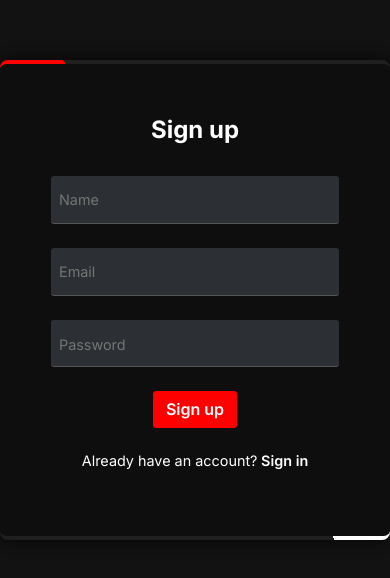
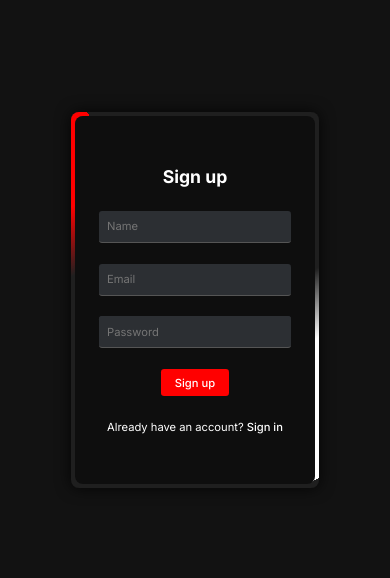
Before and after one commit to alraltse/Blog-Web-Page, a React (Vite) app: page /register in a window 390 px wide. Shown: the part 122-700 px from the top of the page. Built offline with nearby package versions, Linux system fonts and the light colour scheme; no server answers.

Commit message:
Added responsive design for login/register pages

```diff
--- a/src/styles/home.css
+++ b/src/styles/home.css
@@ -66,10 +66,8 @@
     position: absolute;
     top: 1rem;
     right: 1rem;
-
     height: 2.5rem;
     width: 2.5rem;
-
     cursor: pointer;
     background-color: #ff0000;
     border: none;
@@ -116,16 +114,12 @@
     width: 3rem;
     margin: 0;
     background-color: #ff0000;
-
     position: absolute;
     top: 35%;
-
     border-radius: 50%;
-
     display: flex;
     justify-content: center;
     align-items: center;
-
     cursor: pointer;
     transition: transform 0.3s ease, box-shadow 0.3s ease;
     box-shadow: 0 0 10px rgba(255, 0, 0, 0.5);
--- a/src/styles/login-register.css
+++ b/src/styles/login-register.css
@@ -20,9 +20,7 @@
   flex-direction: column;
   justify-content: center;
   align-items: center;
-
   position: relative;
-
   width: 23rem;
   height: 27rem;
   background-color: rgba(34, 34, 34, 0.8);
@@ -77,7 +75,6 @@
 .form-login-background {
   width: 22.5rem;
   height: 26.5rem;
-
   position: relative;
   z-index: 2;
   background-color: rgb(34, 34, 34);
@@ -87,7 +84,6 @@
 .form-register-background {
   width: 24.5rem;
   height: 29.5rem;
-
   position: relative;
   z-index: 2;
   background-color: rgb(34, 34, 34);
@@ -99,10 +95,8 @@
   flex-direction: column;
   justify-content: center;
   align-items: center;
-
   width: 22.5rem;
   height: 26.5rem;
-
   position: relative;
   z-index: 2;
   background-color: rgba(0, 0, 0, 0.6);
@@ -118,10 +112,8 @@
   flex-direction: column;
   justify-content: center;
   align-items: center;
-
   width: 24.5rem;
   height: 29.5rem;
-
   position: relative;
   z-index: 2;
   background-color: rgba(0, 0, 0, 0.6);
@@ -146,15 +138,12 @@
   width: 18rem;
   height: 3rem;
   outline: none;
-
   background-color: #2c2f33;
   caret-color: white;
   color: white;
-
   border: none;
   border-bottom: 1px solid #555;
   border-radius: 0.2rem;
-
   font-size: 0.9rem;
   transition: border-color 0.3s ease-in-out;
 }
@@ -173,9 +162,7 @@
   color: white;
   border-bottom: 1px solid #555;
   border-radius: 0.2rem;
-
   display: flex;
-
   transition: border-color 0.3s ease-in-out;
 }
 
@@ -184,7 +171,7 @@
   height: 3rem;
   display: none;
   align-items: center;
-  cursor: pointer
+  cursor: pointer;
 }
 
 .visibility:focus-within {
@@ -216,14 +203,12 @@
   height: 2.3rem;
   cursor: pointer;
   outline: none;
-
   background-color: #ff0000;
   color: white;
   font-weight: 600;
   font-size: 1rem;
   border: none;
   border-radius: 0.2rem;
-
   transition: background-color 0.3s ease-in-out, transform 0.2s;
 }
 
@@ -263,3 +248,130 @@ span {
 .link-register:hover {
   color:#ff0000;
 }
+
+@media (max-width: 600px) {
+  .login {
+    width: 15.5rem;
+    height: 19.5rem;
+  }
+
+  .register {
+    width: 15.5rem;
+    height: 23.5rem;
+  }
+
+  .login::before,
+  .register::before {
+    top: -20%;
+    left: -50%;
+    width: 15rem;
+    height: 15rem;
+  }
+
+  .login::after,
+  .register::after {
+    top: -20%;
+    left: -50%;
+    width: 15rem;
+    height: 15rem;
+  }
+
+  .form-login-background {
+    width: 15rem;
+    height: 19rem;
+  }
+
+  .form-register-background {
+    width: 15rem;
+    height: 23rem;
+
+    position: relative;
+    z-index: 2;
+    background-color: rgb(34, 34, 34);
+    border-radius: 0.5rem;
+  }
+
+  .form-login {
+    width: 15rem;
+    height: 19rem;
+  }
+
+  .form-register {
+    width: 15rem;
+    height: 23rem;
+    padding: 1rem 0 0;
+  }
+
+  .login-header {
+    padding: 0.5rem;
+    font-size: 1.1rem;
+  }
+
+  .register-header {
+    padding: 0.5rem;
+    font-size: 1.1rem;
+  }
+
+  .input-email-login-register,
+  .input-password-login-register,
+  .input-name-login-register  {
+    margin: 1rem 1rem 0.3rem;
+    width: 12rem;
+    height: 2rem;
+    font-size: 0.7rem;
+  }
+
+  .visibility {
+    width: 12rem;
+    height: 2rem;
+    margin: 1rem 1rem 0.3rem;
+  }
+
+  .visibility-icon {
+    margin: 0.4rem;
+    height: 1.3rem;
+  }
+
+  .input-password-login-register {
+    width: 16rem;
+    height: 1.5rem;
+    margin: 0;
+  }
+
+  .error {
+    width: 12rem;
+  }
+
+  .formik-error {
+    font-size: 0.7rem;
+  }
+
+  .btn-login,
+  .btn-register {
+    margin: 1rem 0 1rem 0;
+    width: 4.3rem;
+    height: 1.7rem;
+    font-weight: 500;
+    font-size: 0.7rem;
+  }
+
+  .btn-register {
+    margin: 1rem 0 0 0;
+  }
+
+  span {
+    margin: 1.5rem 0 1.5rem 0;
+    font-size: 0.7rem;
+  }
+
+  .link-login {
+    font-size: 0.7rem;
+    font-weight: 500;
+  }
+
+  .link-register {
+    margin: 1rem 0 0 0;
+    font-size: 0.7rem;
+    font-weight: 500;
+  }
+}
--- a/src/styles/singleArticle.css
+++ b/src/styles/singleArticle.css
@@ -17,7 +17,6 @@
 .article-movie-image {
     min-height: 25rem;
     min-width: 18rem;
-
     border-radius: 0.3rem;
 }
 
@@ -28,7 +27,6 @@
 .movie-description {
     margin: 1rem;
     height: 30rem;
-
     display: flex;
     flex-direction: column;
     justify-content: center;
```
